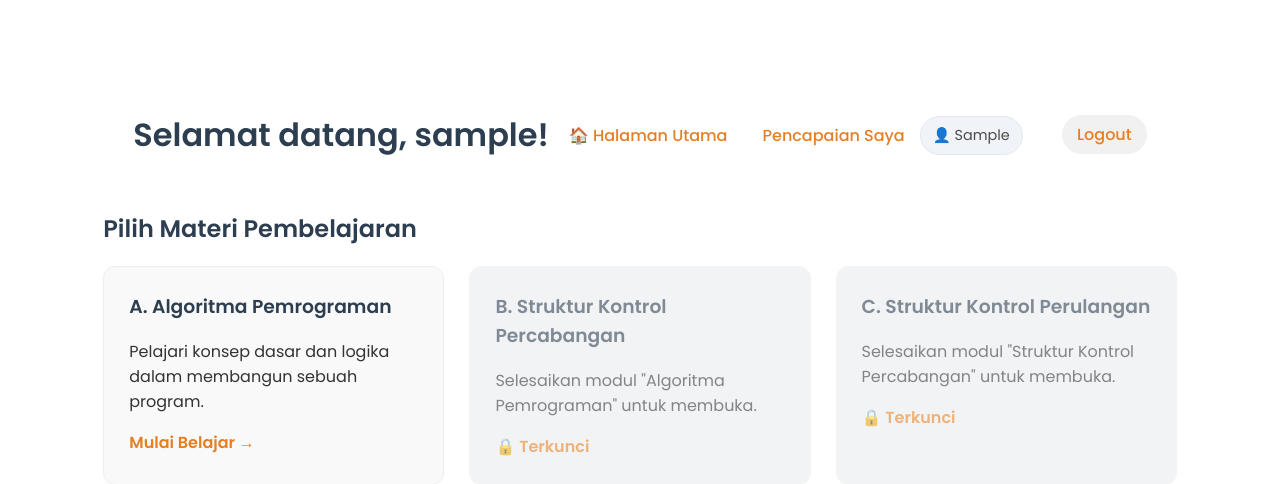
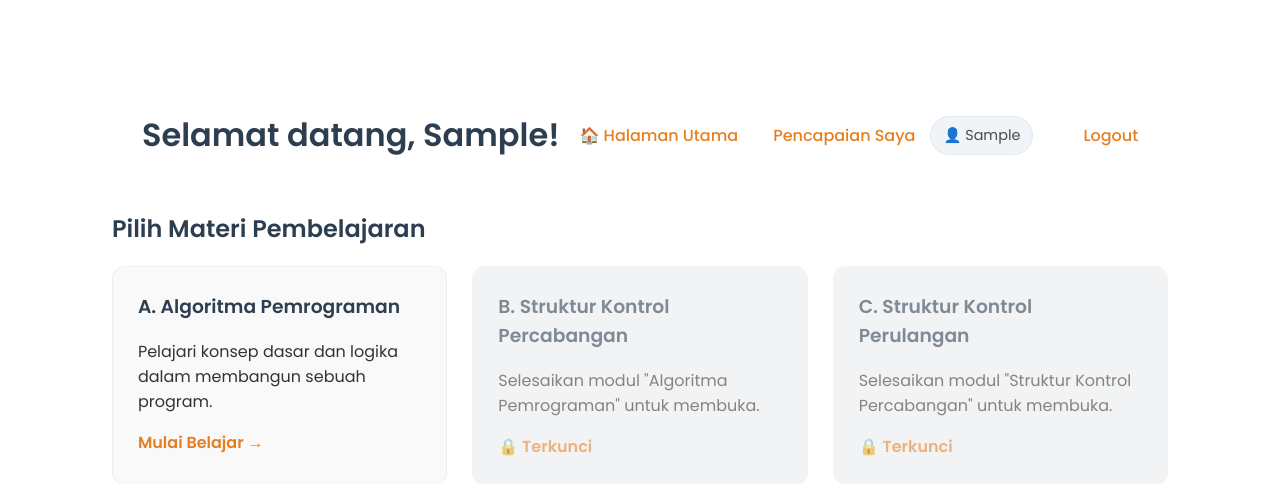
Before and after one commit to azkazkiya/socramindproject, a Flask app: page /materi in a window 1280 px wide. Shown: the top 484 px of the page. Run offline with Flask 3, Linux system fonts and the light colour scheme; the visitor is signed in with stand-in values (Sample User, id 1); tables that the repository leaves empty hold one stand-in row (values such as "Sample post").

Commit message:
Update perbaikan kunci materi

```diff
--- a/app/learning/routes.py
+++ b/app/learning/routes.py
@@ -810,7 +810,7 @@ def save_quiz_attempt():
 
         # Logika Sederhana: Tandai modul ini sebagai selesai jika skor > 60
         score = int(data['score'])
-        if score > 60:
+        if score >=50:
             progress = UserProgress.query.filter_by(user_id=user.id, module_name=data['module_name']).first()
             if not progress:
                 progress = UserProgress(user_id=user.id, module_name=data['module_name'])
--- a/app/templates/materi.html
+++ b/app/templates/materi.html
@@ -1,5 +1,3 @@
-
-
 <!DOCTYPE html>
 <html lang="en">
 <head>
@@ -11,24 +9,22 @@
 <body class="main-page">
     <div class="main-container">
         <header class="main-header">
-            <h1>Selamat datang, {{ session.username }}!</h1>
+            <h1>Selamat datang, {{ current_user_name | capitalize }}!</h1>
             <nav>
                 <a href="{{ url_for('main.index') }}" class="header-button">🏠 Halaman Utama</a>
-
-                <a href="{{ url_for('main.pencapaian') }}">Pencapaian Saya</a>
-                <div>
-                    {% if current_user_name %}
-                        <span class="user-display">
-                            👤 {{ current_user_name | capitalize }}
-                        </span>
-                    {% endif %}
-                    <a href="{{ url_for('auth.logout') }}" class="header-link logout-link">Logout</a>
-                </div>
+                <a href="{{ url_for('main.pencapaian') }}" class="header-button">Pencapaian Saya</a>
+                {% if current_user_name %}
+                    <span class="user-display">
+                        👤 {{ current_user_name | capitalize }}
+                    </span>
+                {% endif %}
+                <a href="{{ url_for('auth.logout') }}" class="header-button logout">Logout</a>
             </nav>
         </header>
 
         <h2>Pilih Materi Pembelajaran</h2>
         <div class="materi-grid">
+
             <a href="{{ url_for('learning.module_overview', module_name='algoritma') }}" class="materi-card">
                 <h3>A. Algoritma Pemrograman</h3>
                 <p>Pelajari konsep dasar dan logika dalam membangun sebuah program.</p>
@@ -43,7 +39,6 @@
                 </a>
             {% else %}
                 <div class="materi-card disabled">
-
                     <h3>B. Struktur Kontrol Percabangan</h3>
                     <p>Selesaikan modul "Algoritma Pemrograman" untuk membuka.</p>
                     <span>🔒 Terkunci</span>
@@ -63,6 +58,7 @@
                     <span>🔒 Terkunci</span>
                 </div>
             {% endif %}
+
         </div>
     </div>
 </body>
```
